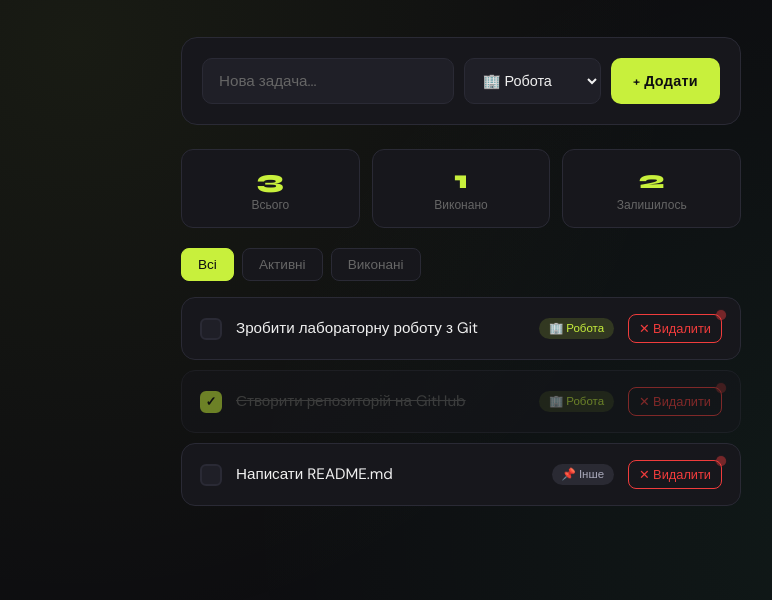
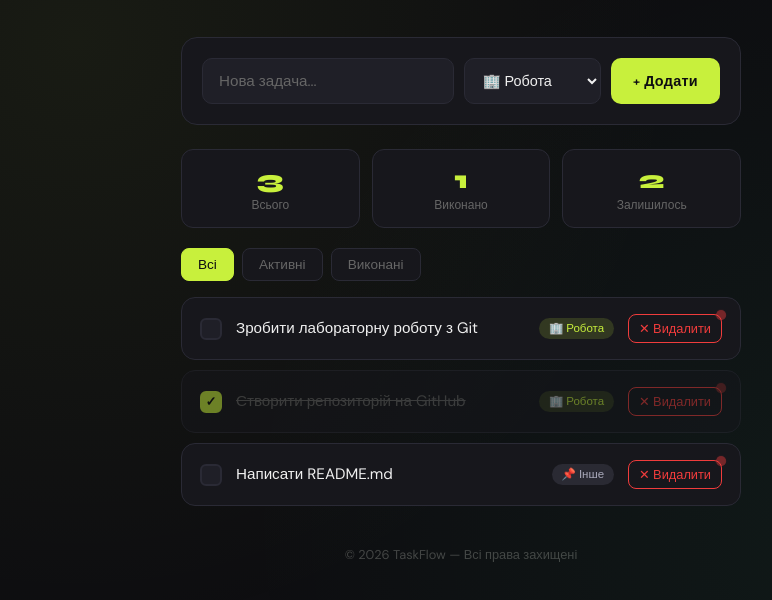
Before and after one commit to yulianaa07/todo-app, a plain HTML site: page index.html in a window 1280 px wide. Shown: the part 120-720 px from the top of the page, without its empty margins (179-951 px from the left). Drawn offline with Linux system fonts and the light colour scheme.

Commit message:
feat(ui): add footer to the app

```diff
--- a/index.html
+++ b/index.html
@@ -338,6 +338,9 @@
   </div>
 
   <div class="toast" id="toast"></div>
+<footer style="margin-top:40px;text-align:center;color:#444;font-size:0.8rem;font-family:'DM Sans',sans-serif;">
+    © 2026 TaskFlow — Всі права захищені
+  </footer>
 
   <script>
     let tasks = [
```
